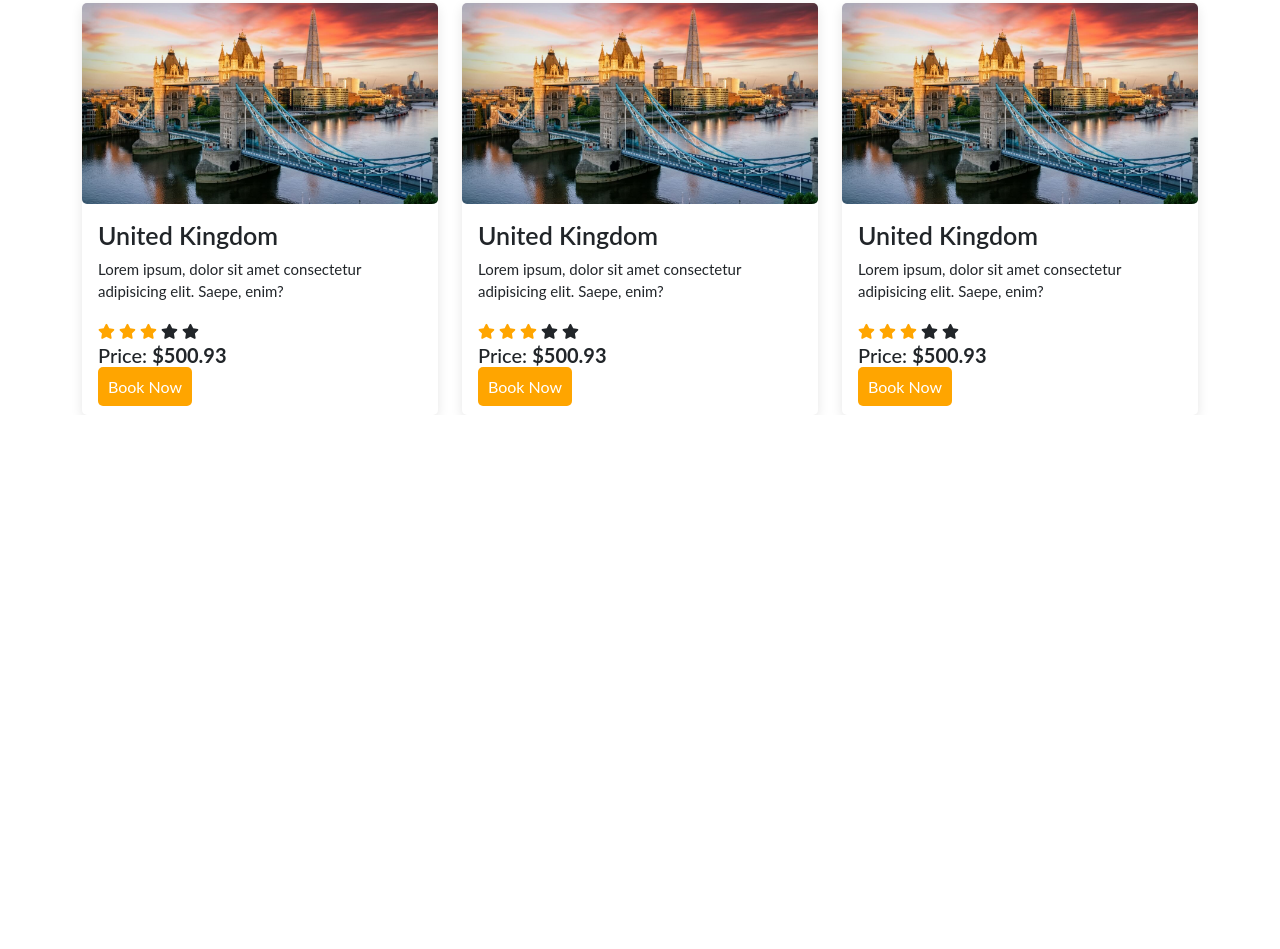
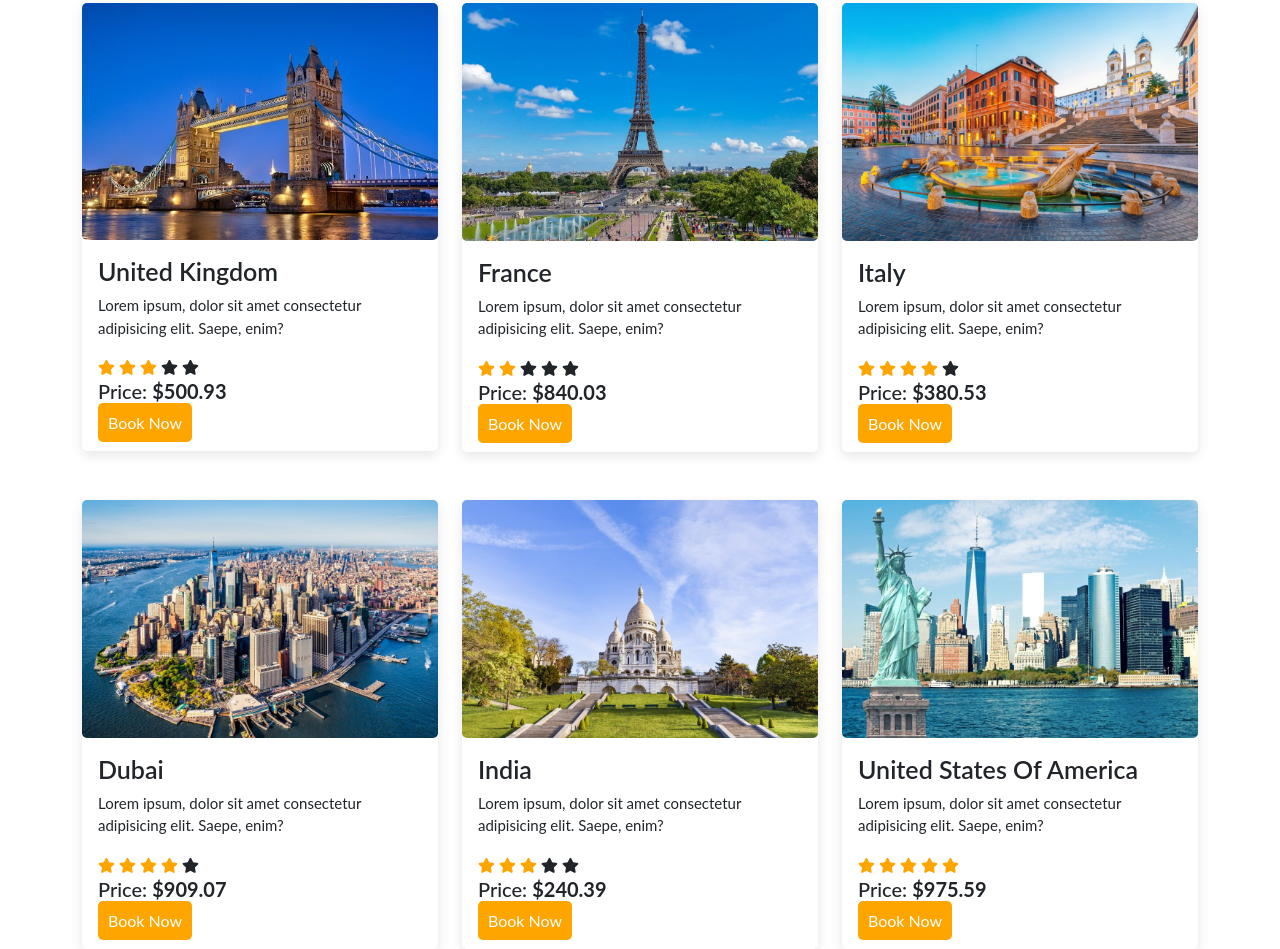
Before and after one commit to Kindo-Jnr/Original-Tour-Solutions, a plain HTML site: page index.html in a window 1280 px wide. Shown: the part 1749-2698 px from the top of the page. Before the commit the page ends 2164 px from the top, so only its background shows below. Drawn offline with nearby package versions, Linux system fonts and the light colour scheme.

Commit message:
packages final commit

```diff
--- a/index.html
+++ b/index.html
@@ -176,8 +176,9 @@
         <div class="row mt-3">
           <div class="col-md-4 py-3 py-md-0">
             <div class="card">
-              <img src="images/London-United-Kingdom.jpeg" alt="" />
+              <img src="images/uk.jpeg" alt="">
               <div class="card-body">
+                <!-- uk -->
                 <h3>United Kingdom</h3>
                 <p>
                   Lorem ipsum, dolor sit amet consectetur adipisicing elit.
@@ -195,11 +196,80 @@
               </div>
             </div>
           </div>
+               <!-- france  -->
           <div class="col-md-4 py-3 py-md-0">
             <div class="card">
-              <img src="images/London-United-Kingdom.jpeg" alt="" />
+              <img src="images/france.jpeg" alt="" />
               <div class="card-body">
-                <h3>United Kingdom</h3>
+                <h3>France</h3>
+                <p>
+                  Lorem ipsum, dolor sit amet consectetur adipisicing elit.
+                  Saepe, enim?
+                </p>
+                <div class="star">
+                  <i class="fa fa-star checked"></i>
+                  <i class="fa fa-star checked"></i>
+                  <i class="fa fa-star"></i>
+                  <i class="fa fa-star"></i>
+                  <i class="fa fa-star"></i>
+                </div>
+                <h6>Price: <strong>$840.03</strong></h6>
+                <a href="#book">Book Now</a>
+              </div>
+            </div>
+          </div>
+          <!-- italy -->
+          <div class="col-md-4 py-3 py-md-0">
+            <div class="card">
+              <img src="images/italy.jpeg" alt="" />
+              <div class="card-body">
+                <h3>Italy</h3>
+                <p>
+                  Lorem ipsum, dolor sit amet consectetur adipisicing elit.
+                  Saepe, enim?
+                </p>
+                <div class="star">
+                  <i class="fa fa-star checked"></i>
+                  <i class="fa fa-star checked"></i>
+                  <i class="fa fa-star checked"></i>
+                  <i class="fa fa-star checked"></i>
+                  <i class="fa fa-star"></i>
+                </div>
+                <h6>Price: <strong>$380.53</strong></h6>
+                <a href="#book">Book Now</a>
+              </div>
+            </div>
+          </div>
+        </div>
+        <div class="row mt-5">
+          <div class="col-md-4 py-3 py-md-0">
+            <div class="card">
+              <img src="images/dubai.jpeg" alt="">
+              <div class="card-body">
+                <!-- Dubai -->
+                <h3>Dubai</h3>
+                <p>
+                  Lorem ipsum, dolor sit amet consectetur adipisicing elit.
+                  Saepe, enim?
+                </p>
+                <div class="star">
+                  <i class="fa fa-star checked"></i>
+                  <i class="fa fa-star checked"></i>
+                  <i class="fa fa-star checked"></i>
+                  <i class="fa fa-star checked"></i>
+                  <i class="fa fa-star"></i>
+                </div>
+                <h6>Price: <strong>$909.07</strong></h6>
+                <a href="#book">Book Now</a>
+              </div>
+            </div>
+          </div>
+               <!-- India  -->
+          <div class="col-md-4 py-3 py-md-0">
+            <div class="card">
+              <img src="images/india.jpeg" alt="" />
+              <div class="card-body">
+                <h3>India</h3>
                 <p>
                   Lorem ipsum, dolor sit amet consectetur adipisicing elit.
                   Saepe, enim?
@@ -211,16 +281,17 @@
                   <i class="fa fa-star"></i>
                   <i class="fa fa-star"></i>
                 </div>
-                <h6>Price: <strong>$500.93</strong></h6>
+                <h6>Price: <strong>$240.39</strong></h6>
                 <a href="#book">Book Now</a>
               </div>
             </div>
           </div>
+          <!-- USA -->
           <div class="col-md-4 py-3 py-md-0">
             <div class="card">
-              <img src="images/London-United-Kingdom.jpeg" alt="" />
+              <img src="images/usa.jpeg" alt="" />
               <div class="card-body">
-                <h3>United Kingdom</h3>
+                <h3>United States Of America</h3>
                 <p>
                   Lorem ipsum, dolor sit amet consectetur adipisicing elit.
                   Saepe, enim?
@@ -229,10 +300,10 @@
                   <i class="fa fa-star checked"></i>
                   <i class="fa fa-star checked"></i>
                   <i class="fa fa-star checked"></i>
-                  <i class="fa fa-star"></i>
-                  <i class="fa fa-star"></i>
+                  <i class="fa fa-star checked"></i>
+                  <i class="fa fa-star checked"></i>
                 </div>
-                <h6>Price: <strong>$500.93</strong></h6>
+                <h6>Price: <strong>$975.59</strong></h6>
                 <a href="#book">Book Now</a>
               </div>
             </div>
--- a/styles.css
+++ b/styles.css
@@ -20,9 +20,9 @@
     border: 1px solid rgb(85, 85, 85);
   }
   .btn:not(.nav-btns button):hover {
-    background-color: #e5345b;
+    background-color: #ffa500;
     color: #fff;
-    border-color: #e5345b;
+    border-color: #ffa500;
   }
 
 /* Navbar */
@@ -230,4 +230,9 @@ font-weight: 600;
     background: #ffa500;
     color: white;
     border-radius: 5px;
+    transition: 0.5s;
  }
+ .packages .card .card-body a:hover{
+    background: black;
+
+ }
```
Also changed, not shown: images/London-United-Kingdom.jpeg (deleted), images/dubai.jpeg (added), images/france.jpeg (added), images/india.jpeg (added), images/italy.jpeg (added), images/uk.jpeg (added), images/usa.jpeg (added).
